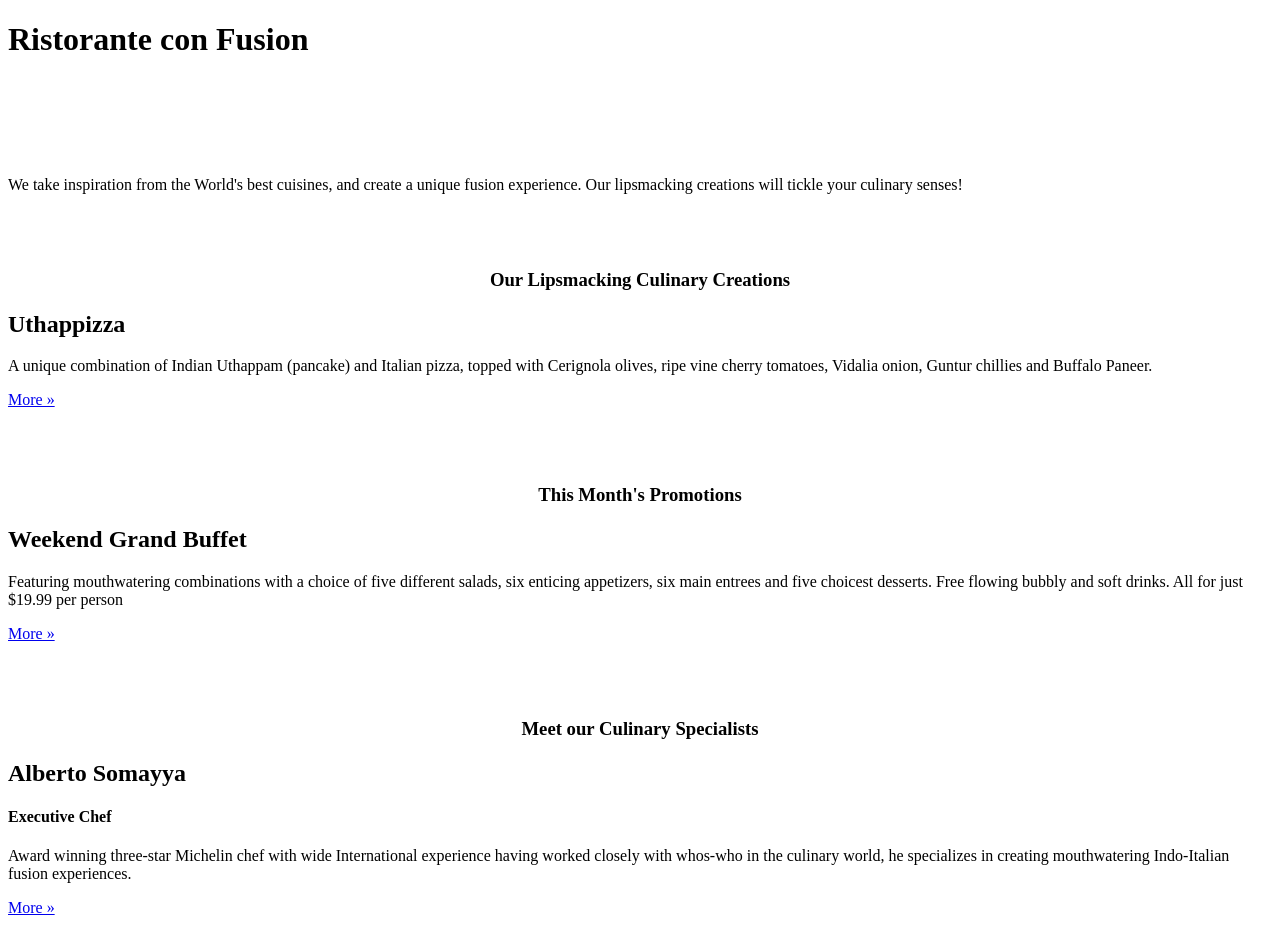
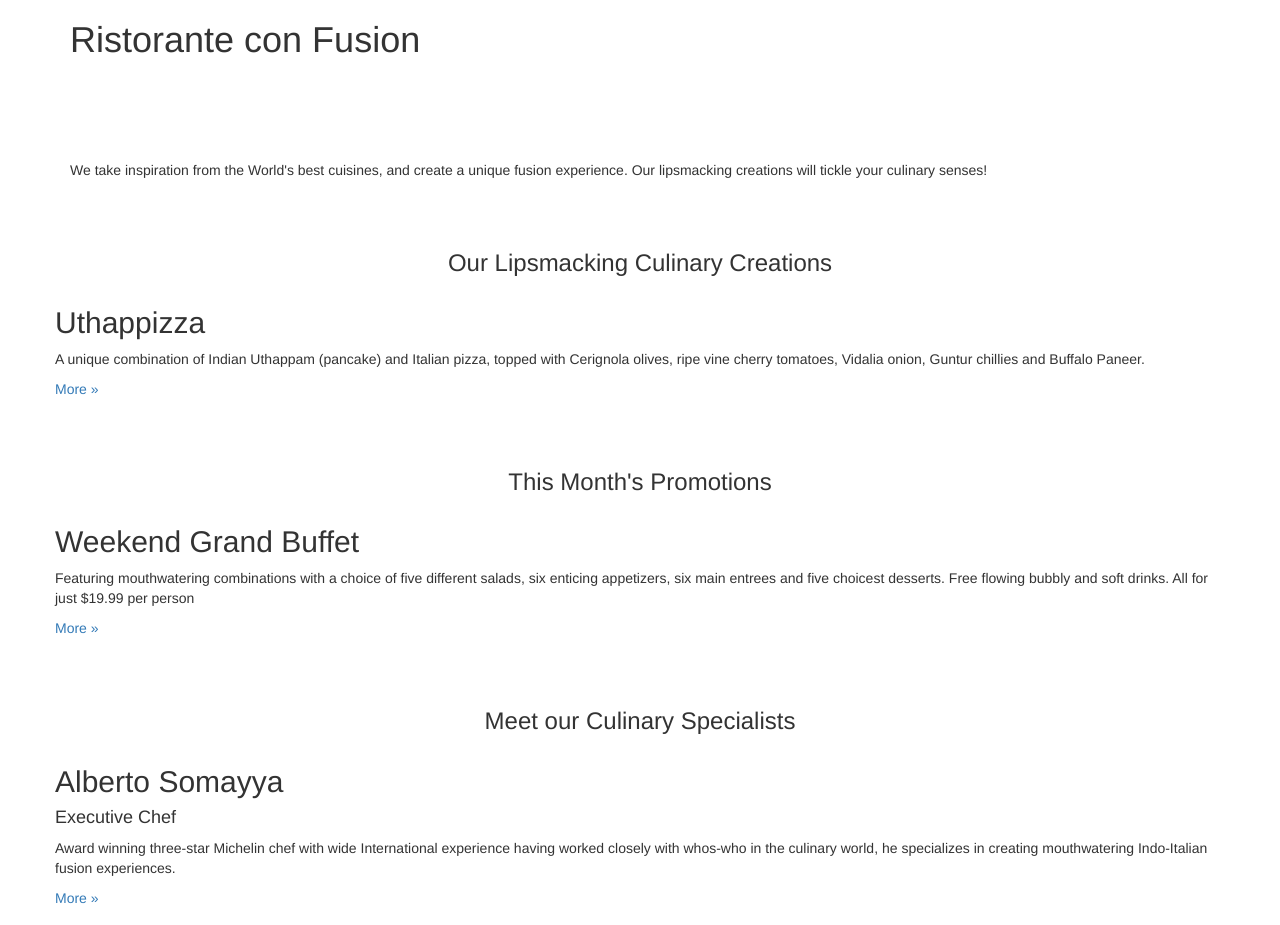
Before and after one commit to sandime/ConFusion, a plain HTML site: page index.html in a window 1280 px wide. Shown: the top 925 px of the page. Drawn offline with nearby package versions, Linux system fonts and the light colour scheme.

Commit message:
added container, three rows, css, and script info. this is for coursera bootstrap course

```diff
--- a/index.html
+++ b/index.html
@@ -4,6 +4,11 @@
 
 <head>
     <title>Ristorante Con Fusion</title>
+    <meta charset="utf-8">
+<meta http-equiv="X-UA-Compatible" content="IE=edge">
+<meta name="viewport" content="width=device-width, inital-scale=1">
+    <link href="css/bootstrap.min.css" rel="stylesheet">
+    <link href="css/bootstrap-theme.min.css" rel="stylesheet">
 </head>
 
 <body>
@@ -13,7 +18,8 @@
         <!-- Main component for a primary marketing message or call to action -->
 
         <div>
-            <div>
+            <div class="container">
+
                 <div>
                     <h1>Ristorante con Fusion</h1>
                     <p style="padding:40px;"></p>
@@ -25,13 +31,13 @@
         </div>
     </header>
 
-    <div>
+    <div class="container">
         <div>
             <div>
                 <p style="padding:20px;"></p>
                 <h3 align=center>Our Lipsmacking Culinary Creations</h3>
             </div>
-            <div>
+            <div class="row">
                 <h2>Uthappizza</h2>
                 <p>A unique combination of Indian Uthappam (pancake) and Italian pizza, topped with Cerignola olives, ripe vine cherry tomatoes, Vidalia onion, Guntur chillies and Buffalo Paneer.</p>
                 <p><a  href="#">More &raquo;</a></p>
@@ -44,7 +50,7 @@
                 <p style="padding:20px;"></p>
                 <h3 align=center>This Month's Promotions</h3>
             </div>
-            <div>
+            <div class="row">
                 <h2>Weekend Grand Buffet</h2>
                 <p>Featuring mouthwatering combinations with a choice of five different salads, six enticing appetizers, six main entrees and five choicest desserts. Free flowing bubbly and soft drinks. All for just $19.99 per person </p>
                 <p><a href="#">More &raquo;</a></p>
@@ -56,7 +62,7 @@
                 <p style="padding:20px;"></p>
                 <h3 align=center>Meet our Culinary Specialists</h3>
             </div>
-            <div>
+            <div class="row">
                 <h2>Alberto Somayya</h2>
                 <h4>Executive Chef</h4>
                 <p>Award winning three-star Michelin chef with wide International experience having worked closely with whos-who in the culinary world, he specializes in creating mouthwatering Indo-Italian fusion experiences. </p>
@@ -105,6 +111,9 @@
             </div>
         </div>
     </footer>
+    <script src="https://ajax.googleapis.com/ajax/libs/jquery/1.11.3/ jquery.min.js"></script>
+    <!-- Include all compiled plugins (below), or include individual files as needed -->
+    <script src="js/bootstrap.min.js"></script>
 
 </body>
 
```
